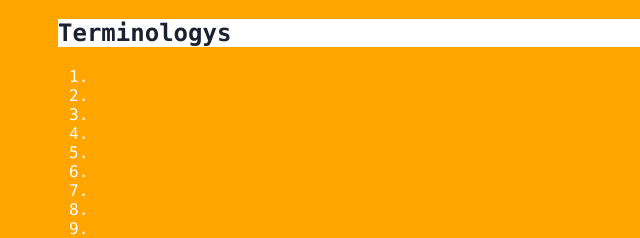
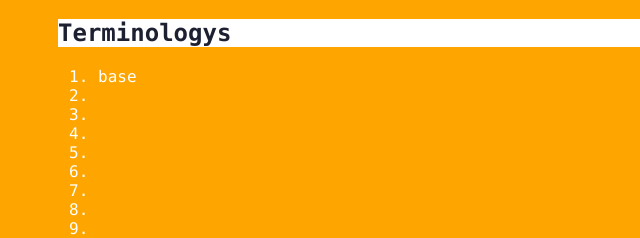
Before and after one commit to liuguilin/git_learning, a plain HTML site: page index.html in a window 1280 px wide. Both pictures are taken after a click on the element "Terminologys". Shown: the part 226-464 px from the top of the page, 0-640 px from the left. Drawn offline with Linux system fonts and the light colour scheme.

Commit message:
modify index.html

```diff
--- a/index.html
+++ b/index.html
@@ -14,7 +14,7 @@
         <div class="accordion"><h1>Terminologys</h1></div>
             <div class="panel">
                 <ol>
-                    <li></li>
+                    <li>base</li>
                     <li></li>
                     <li></li>
                     <li></li>
```
